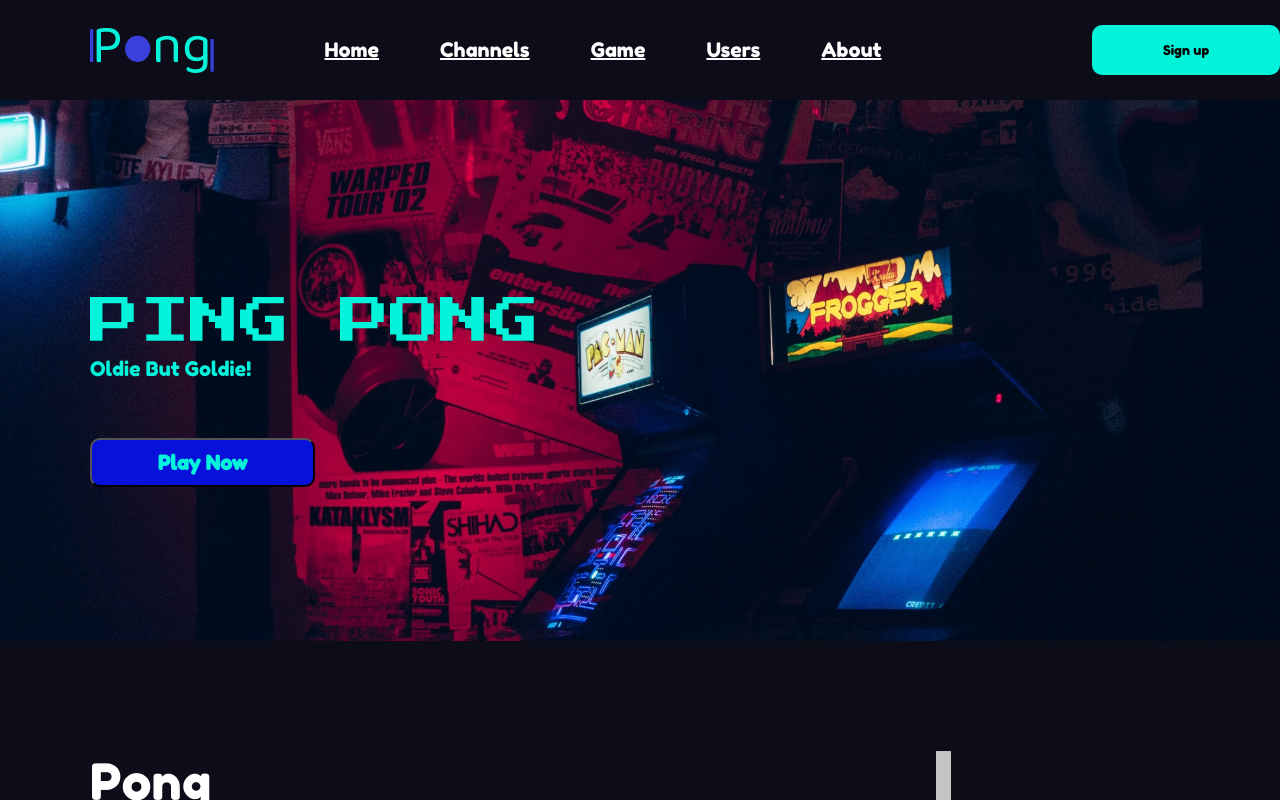
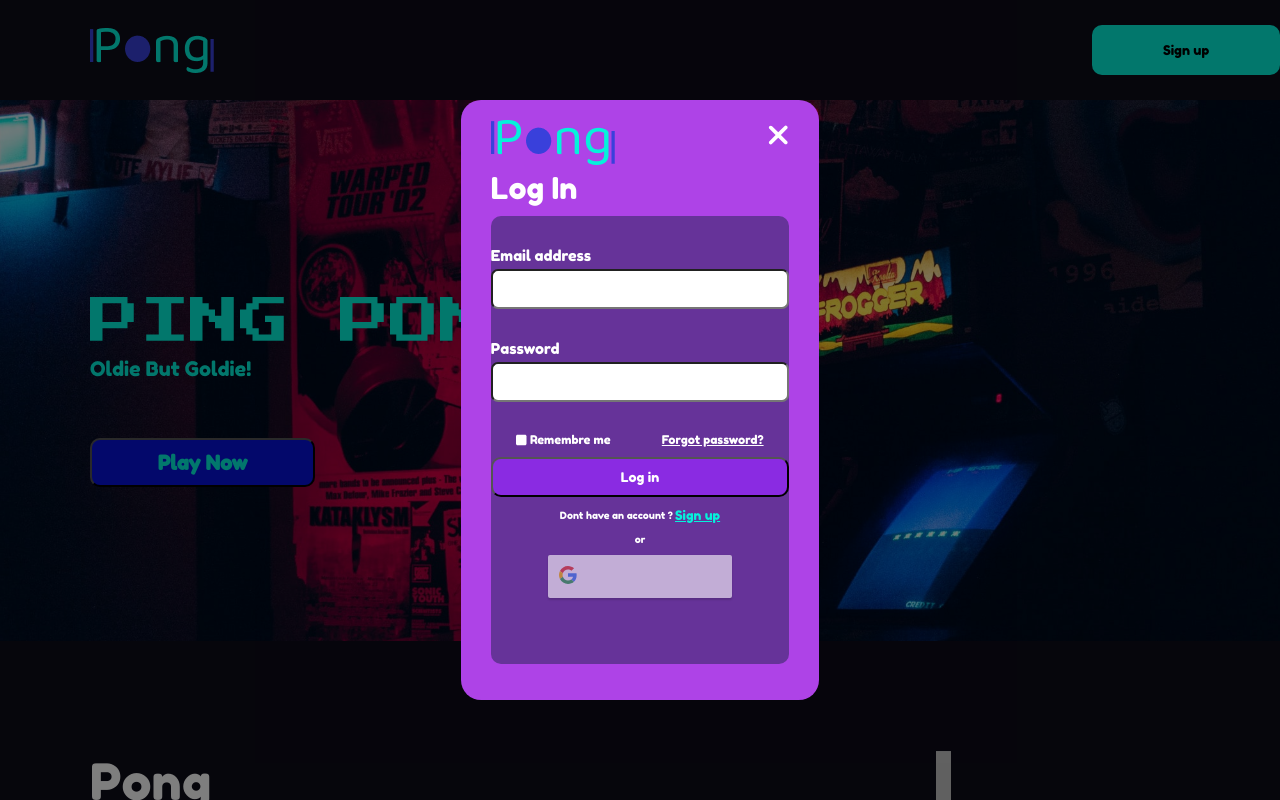
Before and after one commit to msaoud1337/ft_transcendence, a React (Create React App) app: page / in a window 1280 px wide. Both pictures are taken after a click on the button "Sign up". Shown: the top 800 px of the page. Built offline with nearby package versions, Linux system fonts and the light colour scheme; the HTML template or start-up script is replaced by a standard one.

Commit message:
Refactoring Navbar

```diff
--- a/src/App.js
+++ b/src/App.js
@@ -15,7 +15,7 @@ function App() {
     return (
         <Router>
             <div className="App">
-                <Navbar profile={profile} setProfile={setProfile} />
+                <Navbar profile={profile} setProfile={setProfile} setshow={setshow} />
                 <Switch>
                     <Route exact path="/">
                         <Home show={show} setshow={setshow} profile={profile} setProfile={setProfile} />
--- a/src/home/Home.js
+++ b/src/home/Home.js
@@ -6,7 +6,7 @@ import Login_user from "../user_login_Oauth/Login_user";
 function Home({ show, setshow, profile, setProfile }) {
     return (
         <div className="root">
-            <Section setshow={setshow} />
+            <Section setshow={setshow} profile={profile} />
             <Secendbar />
             <PopupRegistration
                 show={show}
--- a/src/home/Navbar.js
+++ b/src/home/Navbar.js
@@ -5,30 +5,28 @@ import Image from "../images/1.png"
 import Image2 from "../images/2.png"
 import { Link } from "react-router-dom"
 
-function Navbar({profile, setProfile}) {
-    // console.log(profile.imageUrl)
+function Navbar({profile, setProfile, setshow}) {
     const logOut = () => {
-        console.log("clicked 1")
+        localStorage.removeItem("login_data")
         setProfile(null)
     }
-
     return (
         <div className="navBar">
             <img className="pong" src={Image2} alt=""/>
-            <section className="navBar_options">
+            {profile ? <section className="navBar_options">
                 <Link to="/">Home</Link>
                 <Link>Channels</Link>
                 <Link>Game</Link>
                 <Link to="/users">Users</Link>
                 <Link to="/about">About</Link>
-            </section>
+            </section> : <section className='navBar_options'></section>}
             {profile ? <section className="userName">
                     <FontAwesomeIcon icon={faBell} className="fabell"/>
                     <div>{profile.name}</div>
                     <img className='profile_picture' src={profile.imageUrl} alt="" />
                 <FontAwesomeIcon icon={faArrowRightFromBracket} onClick={logOut} />
                 </section>
-            : <button className='sign_up'>Sign up</button>}
+            : <button className='sign_up' onClick={() => setshow(true)}>Sign up</button>}
 
         </div>
     )
--- a/src/user_login_Oauth/Popupregistration.js
+++ b/src/user_login_Oauth/Popupregistration.js
@@ -5,9 +5,9 @@ import RegistrationCom from "./RegistrationCom";
 
 export default function Popupregistration({ show, onClose,profile, setProfile }) {
     const [stayLogin, setStayLogin] = useState(false)
-    show ? document.body.style.overflow = "hidden" : document.body.style.overflow = "visible"
+    {(show && !profile)? document.body.style.overflow = "hidden" : document.body.style.overflow = "visible"}
     return (
-        show ? <div className="modal" onClick={onClose}>
+        (show && !profile) ? <div className="modal" onClick={onClose}>
             <RegistrationCom
                 onClose={onClose}
                 stayLogin={stayLogin}
```
Also changed, not shown: server.js (deleted, +0 -25 lines).
